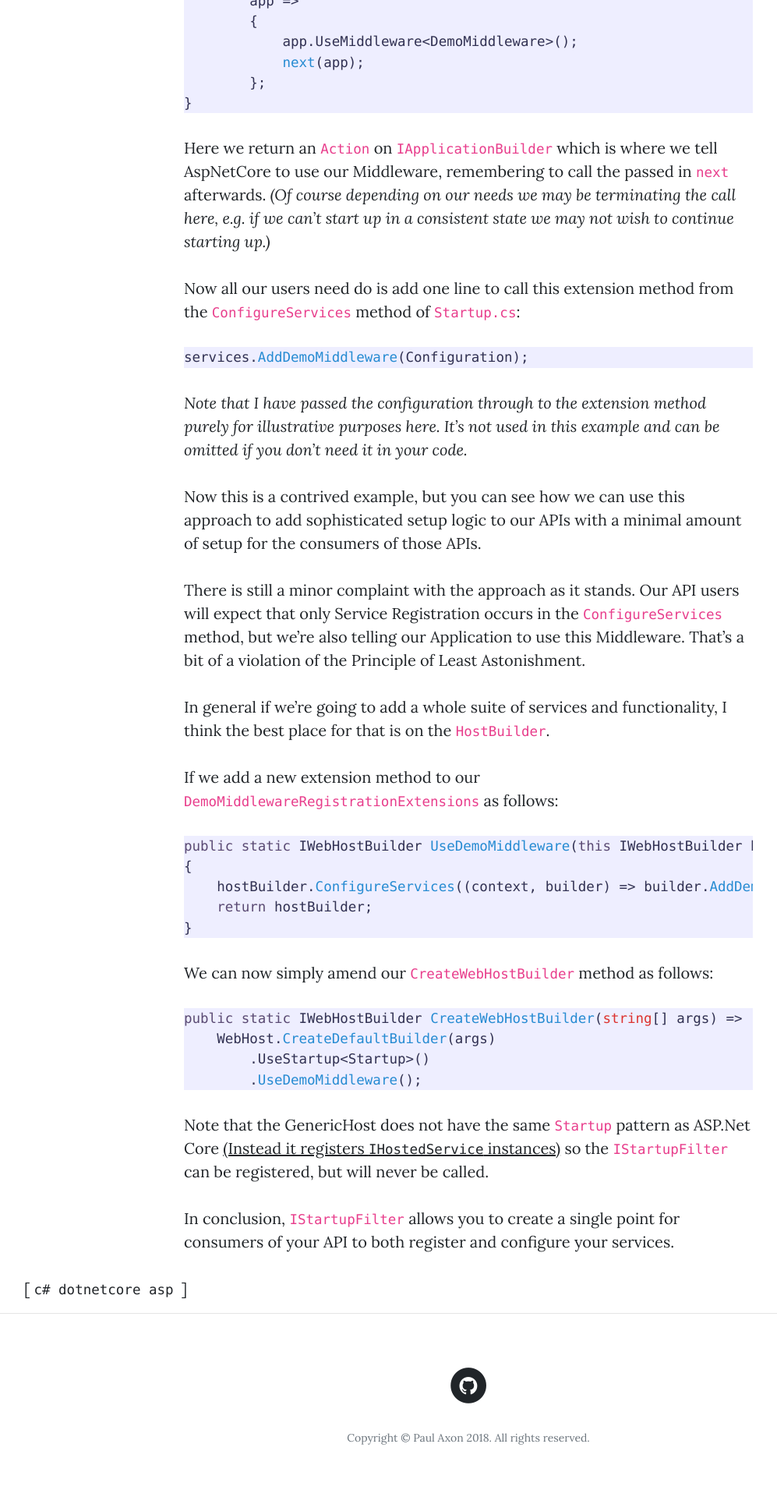
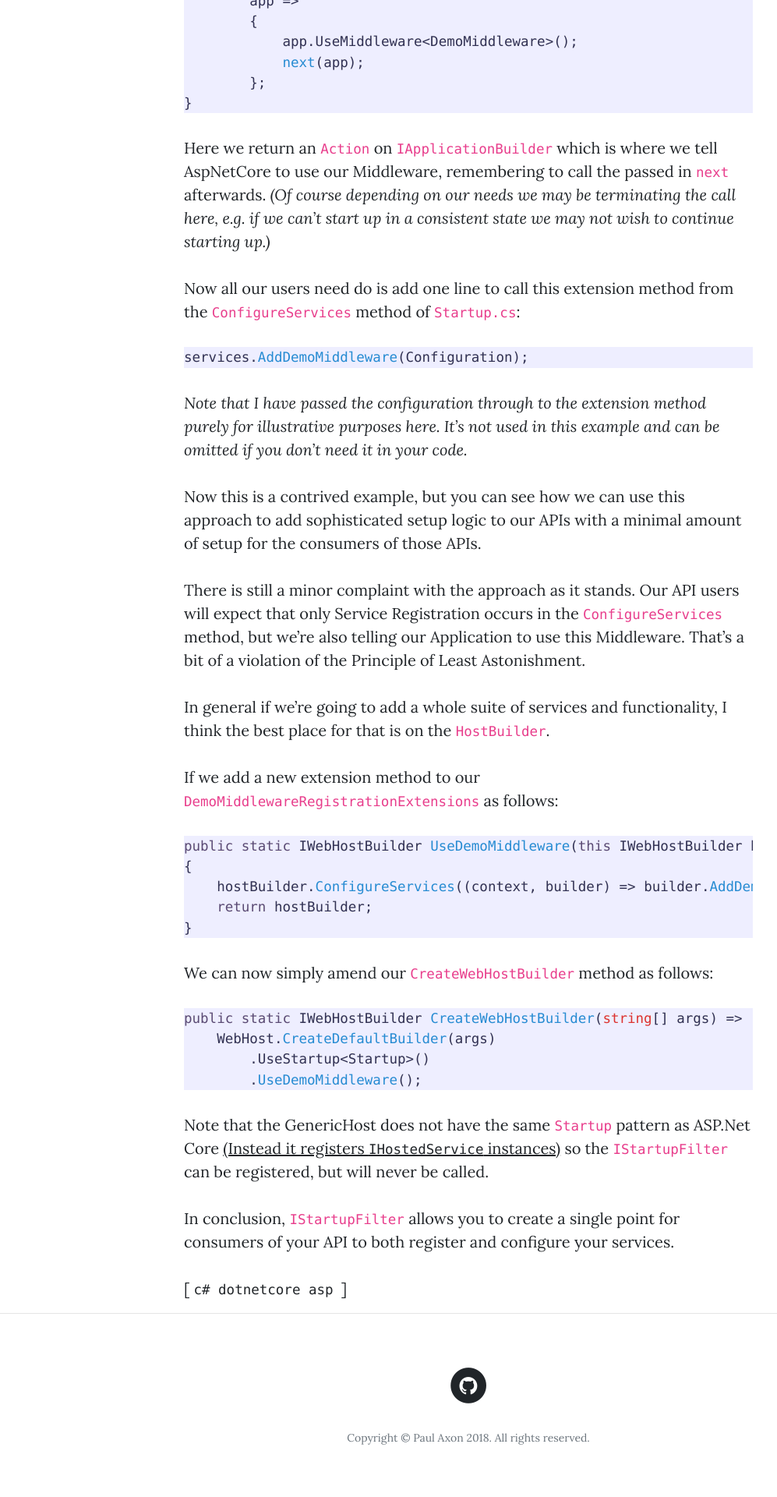
Before and after one commit to paxdev/paxdev.github.io, a Jekyll site: the page built from _posts/2018-08-07-simplifying-component-setup-with-IStartupFilter.md, in a window 1280 px wide. Shown: the part 3077-4997 px from the top of the page at 78% size, without its empty margins (39-1036 px from the left). Built offline with Jekyll 4.4.1, drawn with Linux system fonts in a browser that asks for light colours; our own code applies the rules of GitHub Pages for plain Markdown files.

Commit message:
Update post.html

```diff
--- a/_layouts/post.html
+++ b/_layouts/post.html
@@ -15,12 +15,14 @@
   {% unless page.tags == empty %}
   <div class="container">
     <div class="row">
-      <span>[
+      <div class="col-lg-8 col-md-10 mx-auto">
+        <span>[
           {% for tag in page.tags %}
             {% capture tag_name %}{{ tag }}{% endcapture %}
             <a href="/tag/{{ tag_name }}"><code class="highlighter-rouge"><nobr>{{ tag_name }}</nobr></code>&nbsp;</a>
           {% endfor %}
         ]</span>
+      </div>
     </div>
   </div>
   {% endunless %}
```
